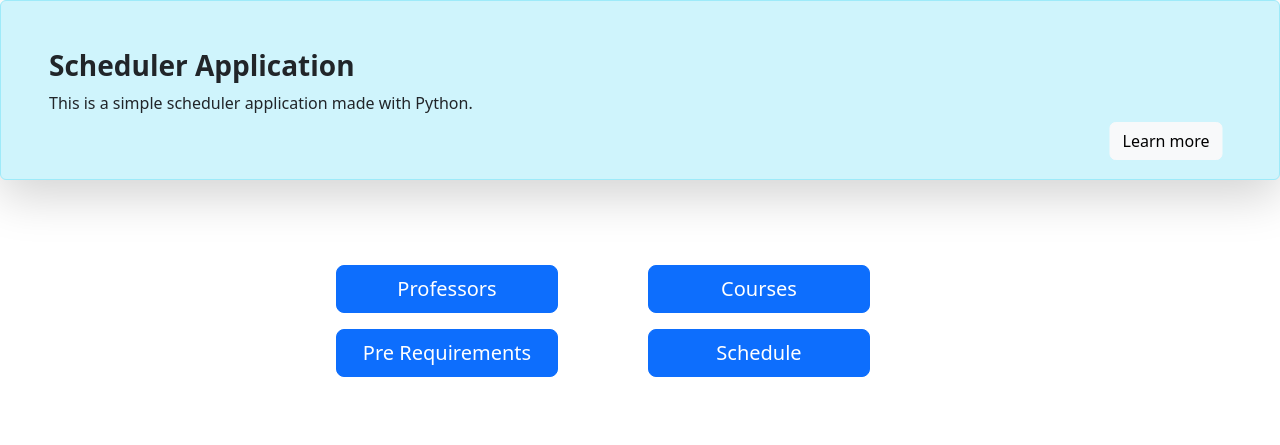
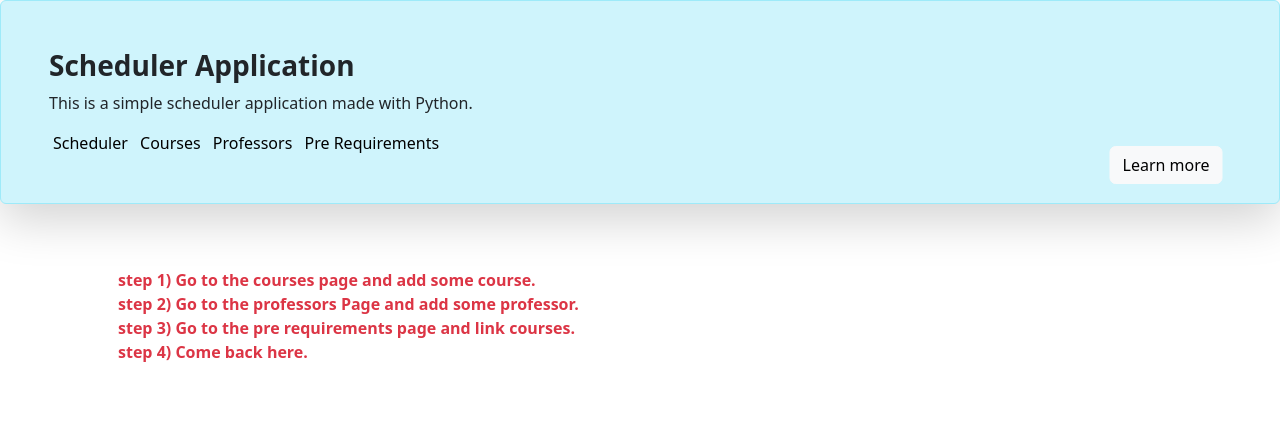
Before and after one commit to mehdee81/kakaoo, a Django app: page / in a window 1280 px wide. Shown: the top 445 px of the page. Run offline with Django 4.2, Linux system fonts and the light colour scheme; data that the repository does not hold is empty; some libraries are stand-ins or nearby versions.

Commit message:
Add Learn More Page.

```diff
--- a/app/scheduler/urls.py
+++ b/app/scheduler/urls.py
@@ -7,4 +7,5 @@ urlpatterns = [
     path('', views.index),
     path('schedule/', views.schedule),
     path('show_schedule/', views.show_schedule, name='show_schedule'),
+    path('learn_more/', views.learn_more, name='learn_more'),
 ]
--- a/app/scheduler/views.py
+++ b/app/scheduler/views.py
@@ -82,3 +82,8 @@ def show_schedule(request):
     for course in lessons_with_no_time:
         clear_lessons_with_no_time.append(course.replace("|",""))
     return render(request, "scheduler/show_schedule.html" , {"selected_courses": selected_courses , "schedule": clear_schedule , "lessons_with_no_time": clear_lessons_with_no_time})
+
+
+
+def learn_more(request):
+    return render(request , "scheduler/learn_more.html")
--- a/app/static/scheduler/css/style.css
+++ b/app/static/scheduler/css/style.css
@@ -10,3 +10,30 @@
     width: 100%;
     max-width: 600px;
 }
+
+#hr_div {
+    height: 3px !important;
+    background-color: rgb(0, 191, 255);
+    border-radius: 10px;
+    border: 1px solid rgb(0, 191, 255);
+    margin-bottom: 10px;
+}
+ul{
+    padding: 0 !important;
+    margin: 0 !important;
+}
+ul li{
+    display: inline !important;
+    margin: 4px;
+
+}
+ul li a{
+    text-decoration: none;
+    color: black;
+    font-weight: 400;
+}
+ul li :hover {
+    transition: 0.8s;
+    color: rgb(255, 0, 191);
+    font-weight: 600;
+}
--- a/app/templates/base.html
+++ b/app/templates/base.html
@@ -13,6 +13,18 @@
 </head>
 
 <body>
+
+<div class="p-5 alert alert-info shadow-lg position-relative">
+    <h1 class="fs-3 fw-bold text-dark">Scheduler Application</h1>
+    <p class="text-dark">This is a simple scheduler application made with Python.</p>
+    <ul>
+        <li><a href="http://127.0.0.1:8000/">Scheduler</a></li>
+        <li><a href="courses">Courses</a></li>
+        <li><a href="professors">Professors</a></li>
+        <li><a href="pre_requirements">Pre Requirements</a></li>
+    </ul>
+    <a href="http://127.0.0.1:8000/learn_more" class="btn btn-light position-absolute bottom-0 end-0 translate-middle">Learn more</a>
+</div>
     {% block page_body %}{% endblock %}
 </body>
 
--- a/app/templates/scheduler/index.html
+++ b/app/templates/scheduler/index.html
@@ -1,11 +1,5 @@
 {% extends "base.html" %}
 {% block page_body %}
-
-<div class="p-5 alert alert-info shadow-lg position-relative">
-    <h1 class="fs-3 fw-bold text-dark">Scheduler Application</h1>
-    <p class="text-dark">This is a simple scheduler application made with Python.</p>
-    <button type="button" class="btn btn-light position-absolute bottom-0 end-0 translate-middle">Learn more</button>
-</div>
 
 {% if courses %}
 <div class="container">
@@ -25,6 +19,7 @@
     <button type="button" class="btn btn-primary" onclick="getSelectedCourses()">Get Selected Courses</button>
     <br>
     <br>
+    <div id="hr_div"></div>
     <h3>Link Professor to Course</h3>
     <form id="selectedCoursesForm">
         <div class="row">
@@ -36,7 +31,7 @@
                 <label for="Professors">Professors</label>
                 <select name="selected_professor" id="Professors" class="form-select">
                     {% for prof in professors %}
-                        <option value="{{ prof.name }}">{{ prof.name }}</option>
+                    <option value="{{ prof.name }}">{{ prof.name }}</option>
                     {% endfor %}
                 </select>
             </div>
@@ -58,8 +53,7 @@
     </table>
     <br>
     <br>
-
-    <br>
+    <div id="hr_div"></div>
     <h3>Limit Professors Time</h3>
     <form id="limit_professors">
         <div class="row">
@@ -67,7 +61,7 @@
                 <label for="select_prof_for_limit">Professors</label>
                 <select name="select_prof_for_limit" id="select_prof_for_limit" class="form-select">
                     {% for prof in professors %}
-                        <option value="{{ prof.name }}">{{ prof.name }}</option>
+                    <option value="{{ prof.name }}">{{ prof.name }}</option>
                     {% endfor %}
                 </select>
             </div>
@@ -99,29 +93,24 @@
     </table>
     <button type="button" class="btn btn-success" id="get-data-btn" class="btn btn-primary">Schedule</button>
 </div>
+{% else %}
+<div class="container p-5">
+    <div class="text-danger">
+        <b>
+            step 1) Go to the courses page and add some course.
+            <br>
+            step 2) Go to the professors Page and add some professor.
+            <br>
+            step 3) Go to the pre requirements page and link courses.
+            <br>
+            step 4) Come back here.
+        </b>
+    </div>
+</div>
 {% endif %}
 
-<div class="links">
-    <div class="grid gap-3">
-        <div class="row">
-            <div class="col p-2">
-                <a href="#" class="btn btn-primary btn-lg w-75">Professors</a>
-            </div>
-            <div class="col p-2">
-                <a href="#" class="btn btn-primary btn-lg w-75">Courses</a>
-            </div>
-        </div>
-        <div class="row">
-            <div class="col p-2">
-                <a href="#" class="btn btn-primary btn-lg w-75">Pre Requirements</a>
-            </div>
-            <div class="col p-2">
-                <a href="#" class="btn btn-primary btn-lg w-75">Schedule</a>
-            </div>
-        </div>
-    </div>
-</div>
-
-<script>
-</script>
+<br>
+<br>
+<br>
+<br>
 {% endblock %}
```
Also changed, not shown: app/templates/scheduler/learn_more.html (added, +66 -0 lines), app/templates/scheduler/show_schedule.html (+5 -5 lines).
